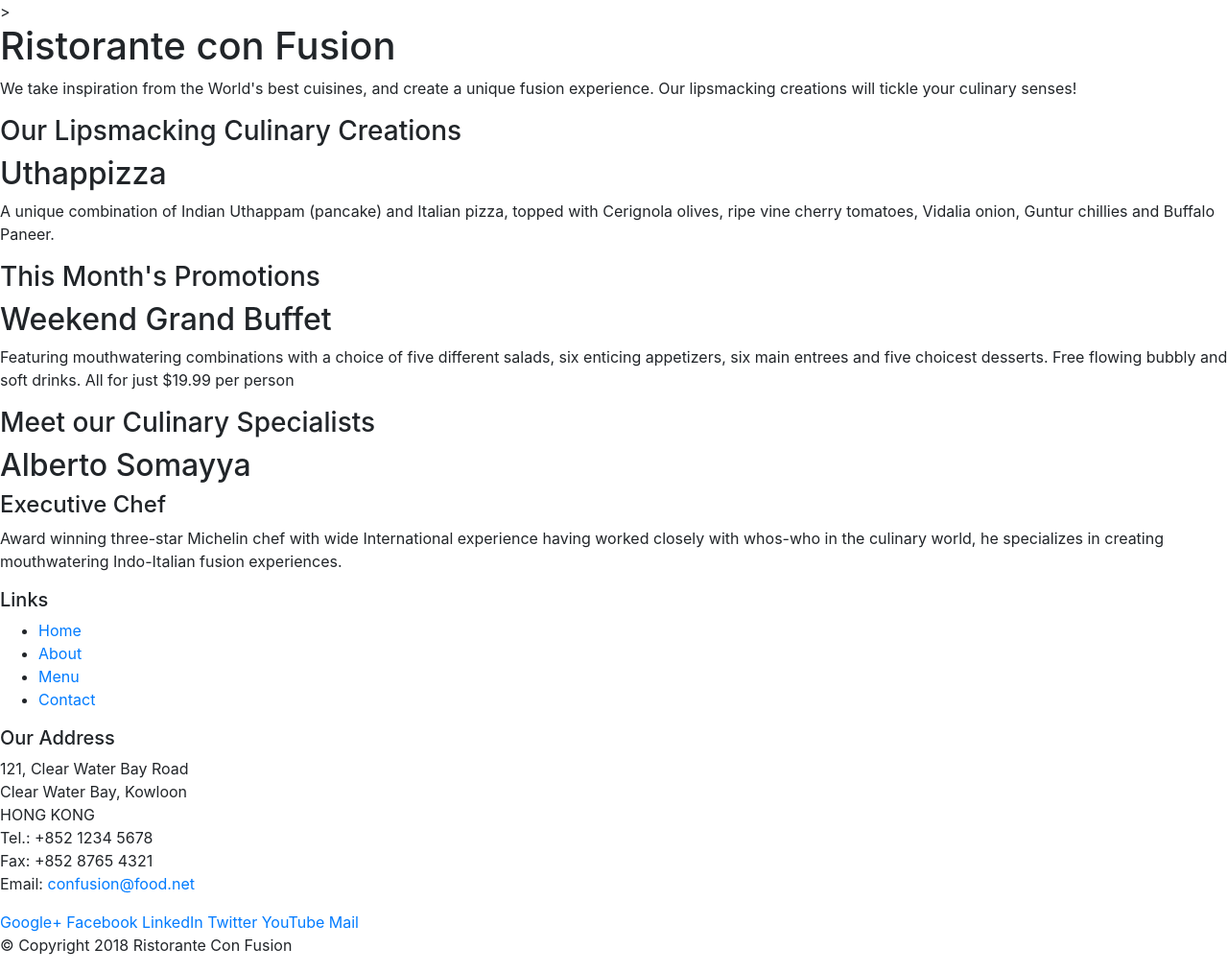
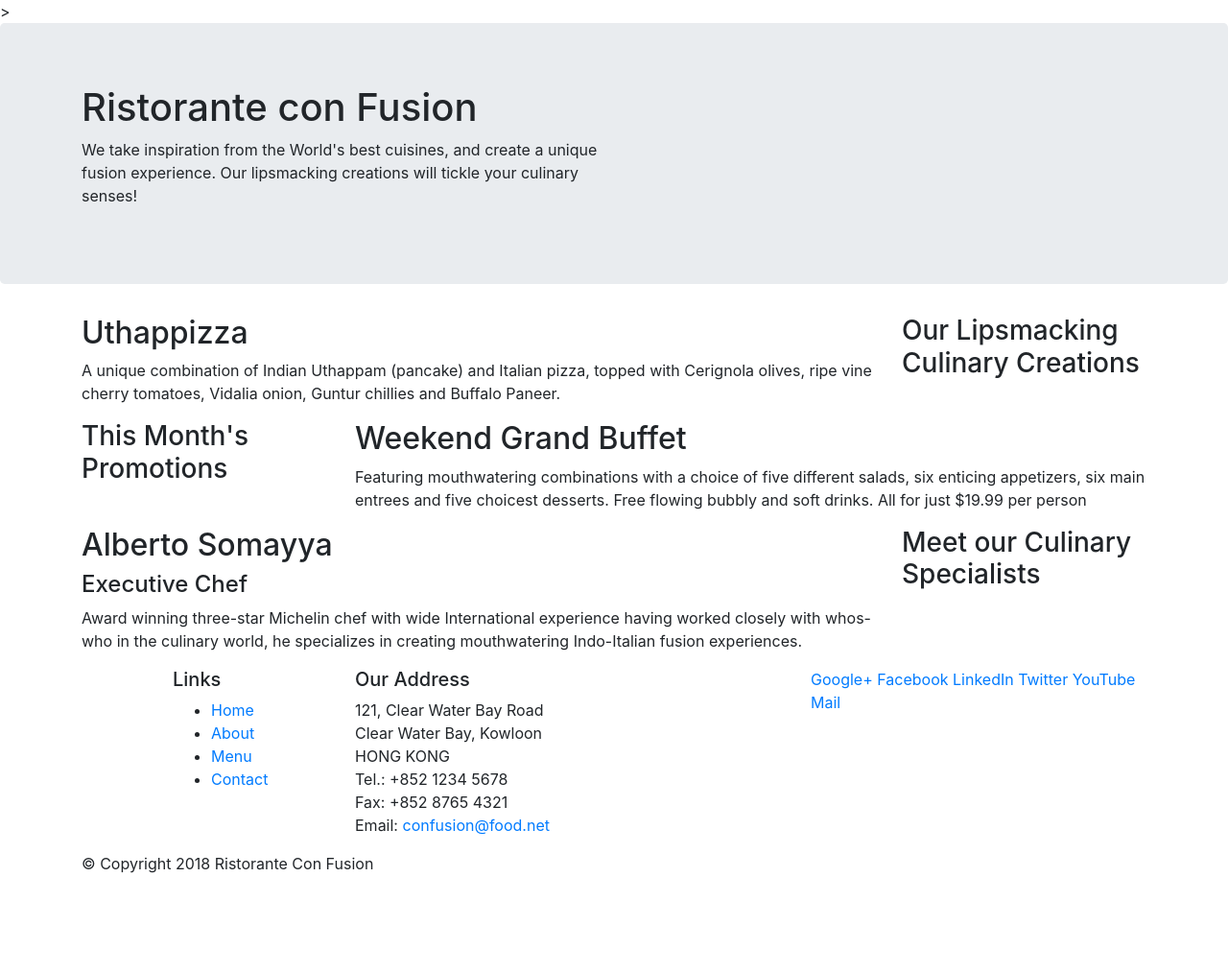
Before and after one commit to kerkpy/bootstrap-4, a website: page index.html in a window 1280 px wide. Shown: the whole page at 96% size. After the commit the page ends 928 px from the top, so only its background shows below. Drawn offline with nearby package versions, Linux system fonts and the light colour scheme.

Commit message:
Bootstrap part 1

```diff
--- a/index.html
+++ b/index.html
@@ -14,46 +14,48 @@
 
 <body>
 
-    <header>
-        <div>
-            <div>
-                <div>
+    <header class="jumbotron">
+        <div class="container">
+            <div class="row">
+                <div class="col-12 col-sm-6">
                     <h1>Ristorante con Fusion</h1>
                     <p>We take inspiration from the World's best cuisines, and create a unique fusion experience. Our lipsmacking creations will tickle your culinary senses!</p>
                 </div>
-                <div>
+                <div class="col-12 col-sm">
+
                 </div>
             </div>
         </div>
     </header>
 
-    <div>
-        <div>
-            <div>
+
+    <div class="container">
+        <div class="row">
+            <div class="col-12 col-sm-4 order-sm-last col-md-3">
                 <h3>Our Lipsmacking Culinary Creations</h3>
             </div>
-            <div>
+            <div class="col col-sm order-sm-first col-md">
                 <h2>Uthappizza</h2>
                 <p>A unique combination of Indian Uthappam (pancake) and Italian pizza, topped with Cerignola olives, ripe vine cherry tomatoes, Vidalia onion, Guntur chillies and Buffalo Paneer.</p>
             </div>
         </div>
 
 
-        <div>
-            <div>
+        <div class="row">
+            <div class="col-12 col-sm-4 order-sm-first col-md-3">
                 <h3>This Month's Promotions</h3>
             </div>
-            <div>
+            <div class="col col-sm order-sm-last col-md">
                 <h2>Weekend Grand Buffet</h2>
                 <p>Featuring mouthwatering combinations with a choice of five different salads, six enticing appetizers, six main entrees and five choicest desserts. Free flowing bubbly and soft drinks. All for just $19.99 per person </p>
             </div>
         </div>
 
-        <div>
-            <div>
+        <div class="row">
+            <div class="col-12 col-sm-4 order-sm-last col-md-3">
                 <h3>Meet our Culinary Specialists</h3>
             </div>
-            <div>
+            <div class="col col-sm order-sm-first col-md">
                 <h2>Alberto Somayya</h2>
                 <h4>Executive Chef</h4>
                 <p>Award winning three-star Michelin chef with wide International experience having worked closely with whos-who in the culinary world, he specializes in creating mouthwatering Indo-Italian fusion experiences. </p>
@@ -61,10 +63,10 @@
         </div>
     </div>
 
-    <footer>
-        <div>
-            <div>
-                <div>
+    <footer >
+        <div class="container">
+            <div class="row">
+                <div class="col-4 offset-1 col-sm-2">
                     <h5>Links</h5>
                     <ul>
                         <li><a href="#">Home</a></li>
@@ -73,7 +75,7 @@
                         <li><a href="#">Contact</a></li>
                     </ul>
                 </div>
-                <div>
+                <div class="col-7 col-sm-5">
                     <h5>Our Address</h5>
                     <address>
 		              121, Clear Water Bay Road<br>
@@ -84,7 +86,7 @@
 		              Email: <a href="mailto:confusion@food.net">confusion@food.net</a>
 		           </address>
                 </div>
-                <div>
+                <div class="col-12 col-sm-4">
                     <div>
                         <a href="http://google.com/+">Google+</a>
                         <a href="http://www.facebook.com/profile.php?id=">Facebook</a>
@@ -95,8 +97,8 @@
                     </div>
                 </div>
            </div>
-           <div>
-                <div>
+           <div class = "row">
+                <div class="col-auto">
                     <p>© Copyright 2018 Ristorante Con Fusion</p>
                 </div>
            </div>
```
